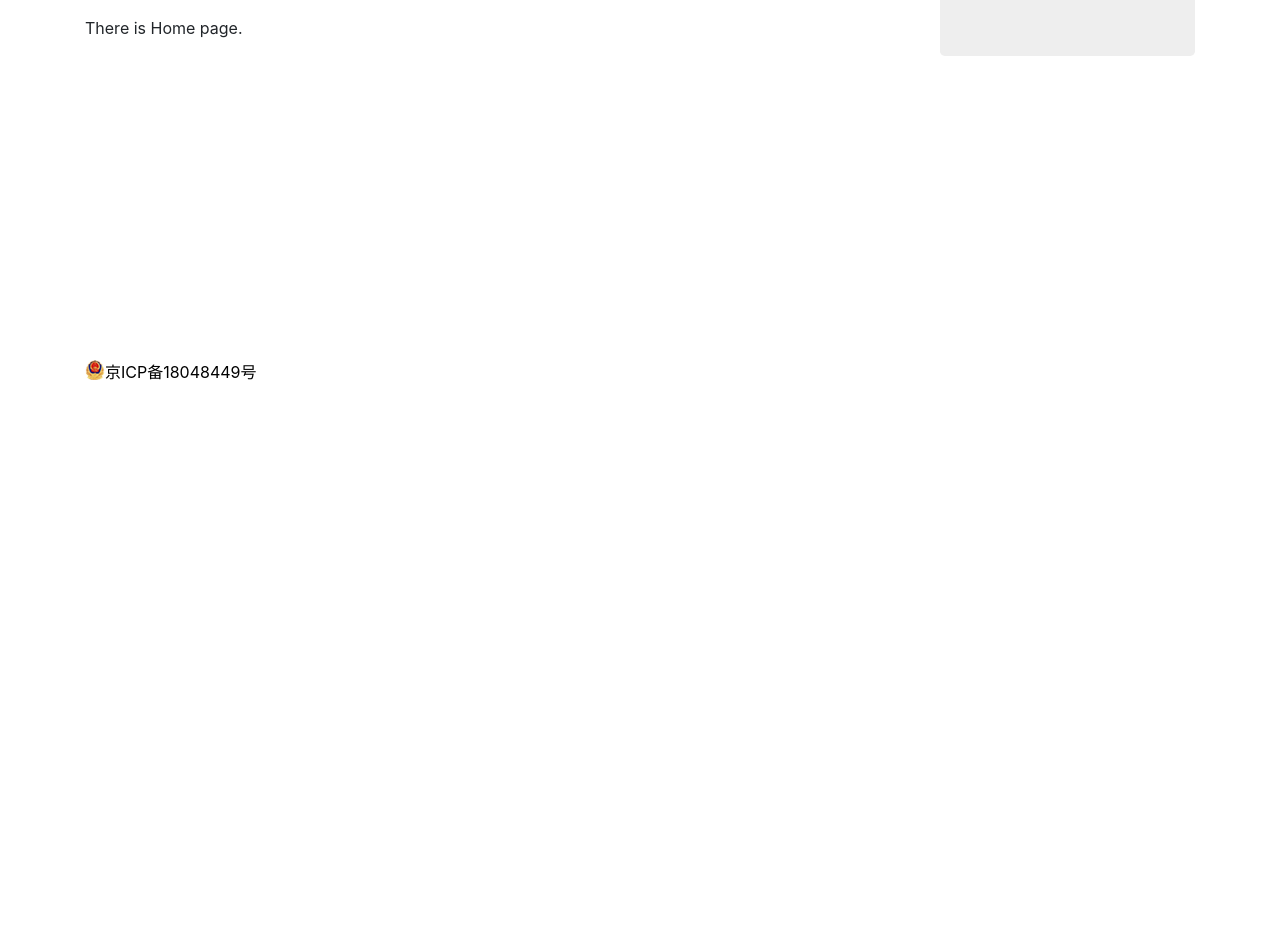
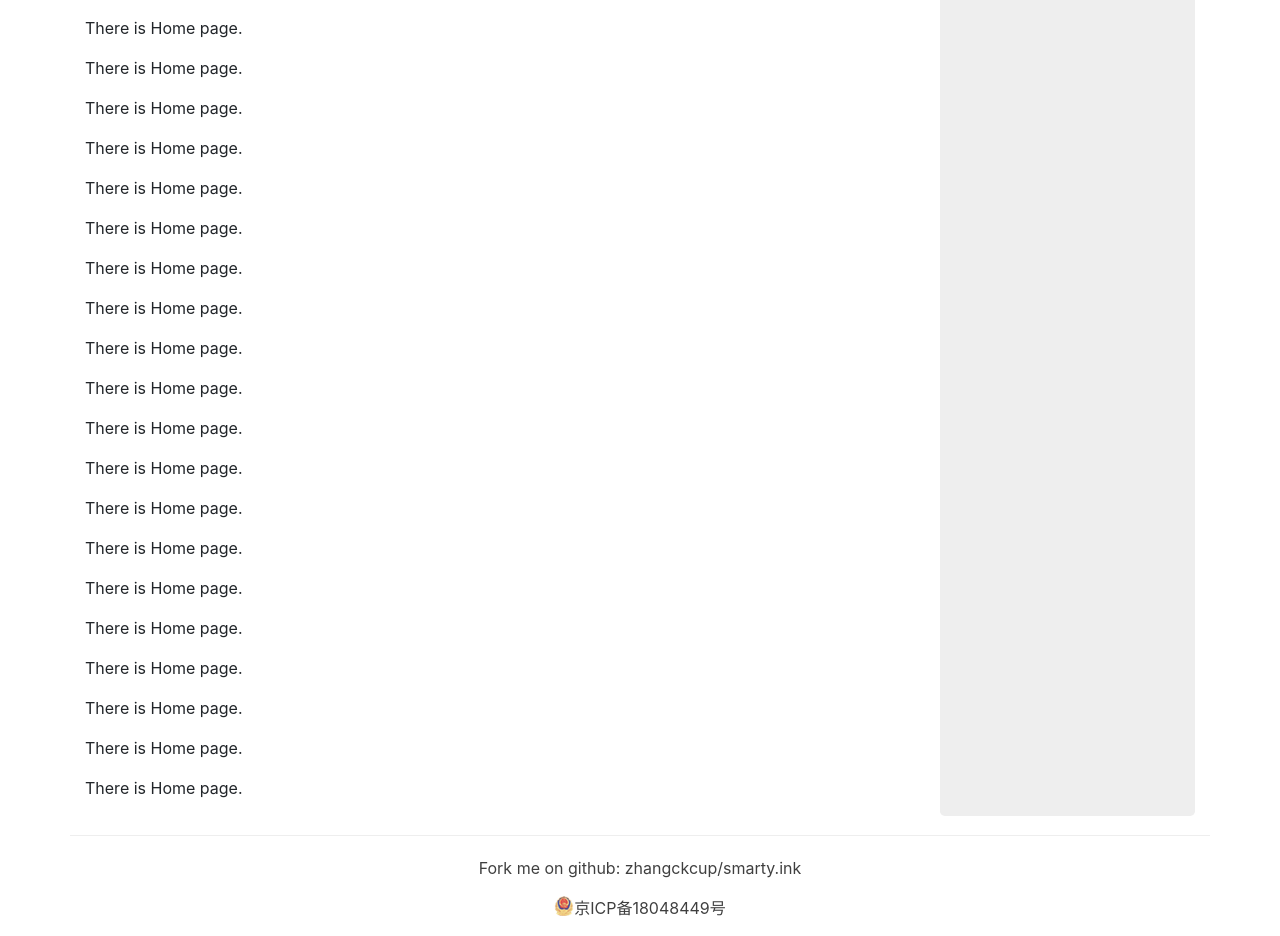
Before and after one commit to zhangckcup/smarty.ink, a Vue app: page / in a window 1280 px wide. Shown: the part 400-1336 px from the top of the page. Before the commit the page ends 800 px from the top, so only its background shows below. Built offline with nearby package versions, Linux system fonts and the light colour scheme.

Commit message:
finish footer info

```diff
--- a/src/App.vue
+++ b/src/App.vue
@@ -16,5 +16,8 @@ export default {
 </script>
 
 <style lang="less">
-
+  #app {
+    min-height: 100vh;
+    position: relative;
+  }
 </style>
--- a/src/components/FooterInfo.vue
+++ b/src/components/FooterInfo.vue
@@ -1,8 +1,11 @@
 <template>
-  <b-container>
-    <b-row>
+    <b-container class="footer">
+      <b-row >
         <b-col>
-        <a href="http://www.beian.miit.gov.cn/" id="police">
+          <a href="https://github.com/zhangckcup/smarty.ink" class="github">
+            <p>Fork me on github: zhangckcup/smarty.ink</p>
+          </a>
+          <a href="http://www.beian.miit.gov.cn/">
             <img src="@/assets/img/police-verified.png" ><p>京ICP备18048449号</p>
           </a>
         </b-col>
@@ -17,16 +20,32 @@ export default {
 </script>
 
 <style lang="less">
-  #police{
+  .footer {
+    position: absolute;
+    bottom: 0;
+    left: 0;
+    right: 0;
+    border-top: 1px solid #eee;
+    padding-top: 20px;
+    a{
       display: flex;
       justify-content: center;
       text-decoration: none;
       color: #000;
-    position: fixed;
       bottom: 0;
+      &:link{
+        opacity: 0.75;
       }
-  #police>img{
+      &:hover{
+        opacity: 1;
+      }
+      &>img{
         width: 20px;
         height: 20px;
       }
+      .github{
+
+      }
+    }
+  }
 </style>
--- a/src/views/Home.vue
+++ b/src/views/Home.vue
@@ -5,6 +5,25 @@
         <b-jumbotron header="Smarty.ink" lead="Use Bootstrap v4 Components for Vue.js 2 to Bulid.">
           <p>但由于本人毫无灵感，本网站除了首页，其他的不知道是什么。</p>
         </b-jumbotron>
+        <p>There is Home page.</p>
+        <p>There is Home page.</p>
+        <p>There is Home page.</p>
+        <p>There is Home page.</p>
+        <p>There is Home page.</p>
+        <p>There is Home page.</p>
+        <p>There is Home page.</p>
+        <p>There is Home page.</p>
+        <p>There is Home page.</p>
+        <p>There is Home page.</p>
+        <p>There is Home page.</p>
+        <p>There is Home page.</p>
+        <p>There is Home page.</p>
+        <p>There is Home page.</p>
+        <p>There is Home page.</p>
+        <p>There is Home page.</p>
+        <p>There is Home page.</p>
+        <p>There is Home page.</p>
+        <p>There is Home page.</p>
         <p>There is Home page.</p>
       </b-col>
       <b-col lg="3" class="d-none d-lg-block">
@@ -28,7 +47,8 @@ export default {
 
 <style lang="less">
   #home-container {
-    margin: 20px auto;
+    margin-top: 20px;
+    padding-bottom: 120px;
   }
   .palce-holder{
     height: 100%;
```
Lines whose indentation alone changed are shown as unchanged.
